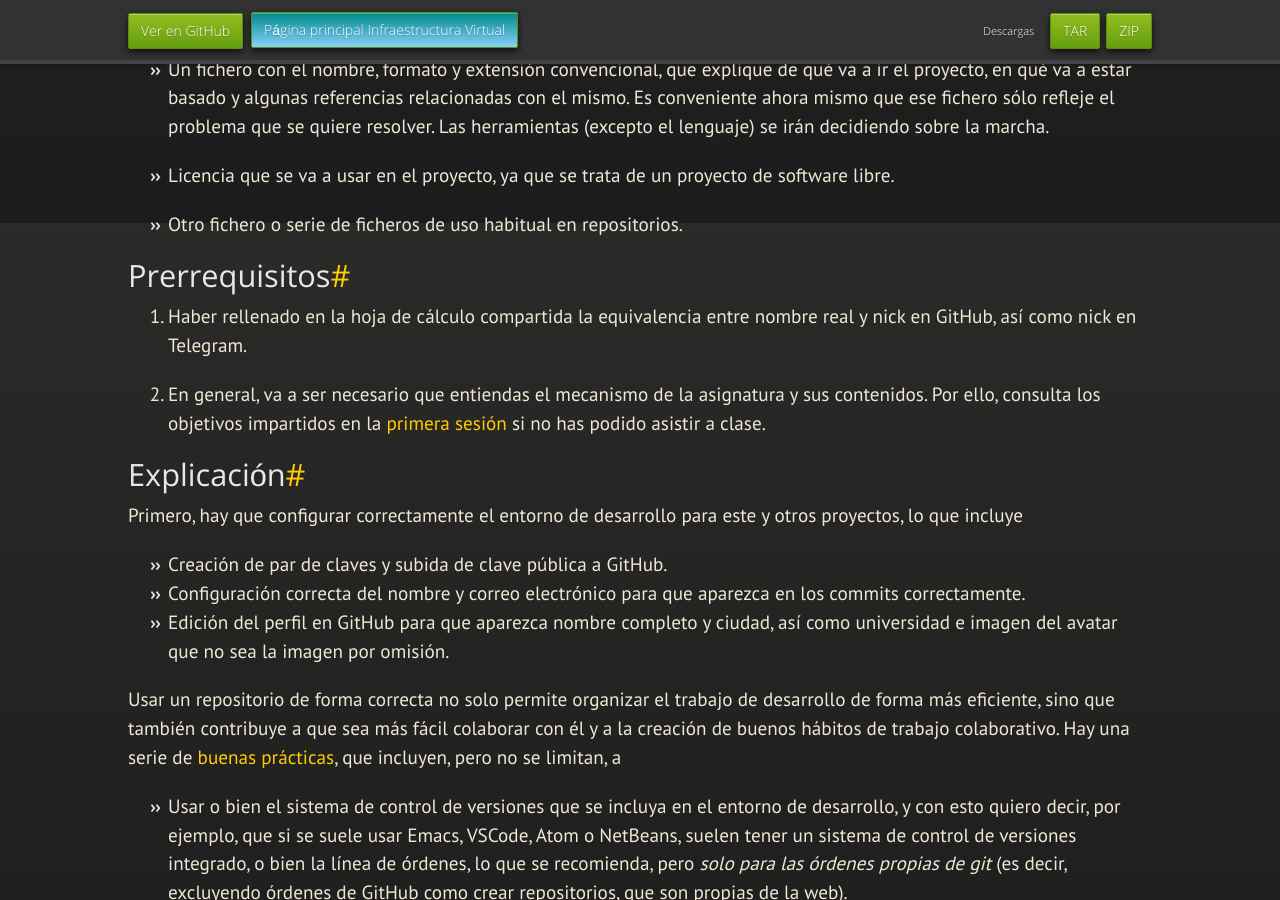
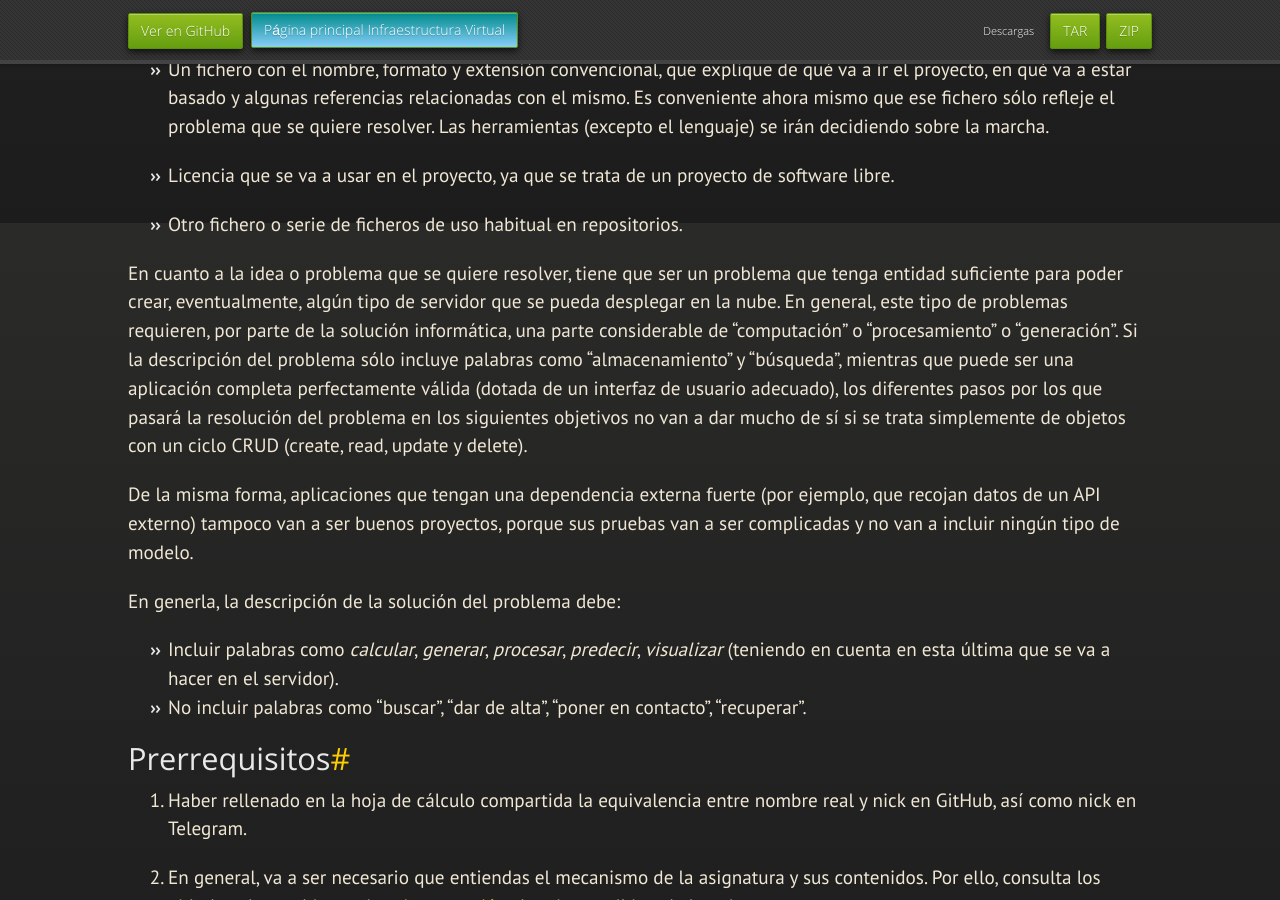
Before and after one commit to JJ/IV, a Jekyll site: the page built from documentos/proyecto/0.Repositorio.md, in a window 1280 px wide and 900 px high, scrolled down 677 px. Built offline with Jekyll 4.4.1, drawn with Linux system fonts in a browser that asks for light colours; nearby versions of some CDN libraries; some web fonts are replaced; our own code applies the rules of GitHub Pages for plain Markdown files; some of the changed text lies outside the part shown.

Commit message:
Sync documentos/proyecto/0.Repositorio.md de master a gh-pages

```diff
--- a/documentos/proyecto/0.Repositorio.md
+++ b/documentos/proyecto/0.Repositorio.md
@@ -43,6 +43,30 @@ de una aplicación. El repositorio contendrá inicialmente:
   proyecto de software libre.
 
 * Otro fichero o serie de ficheros de uso habitual en repositorios.
+
+En cuanto a la idea o problema que se quiere resolver, tiene que ser un problema
+que tenga entidad suficiente para poder crear, eventualmente, algún tipo de
+servidor que se pueda desplegar en la nube. En general, este tipo de problemas
+requieren, por parte de la solución informática, una parte considerable de
+"computación" o "procesamiento" o "generación". Si la descripción del problema
+sólo incluye palabras como "almacenamiento" y "búsqueda", mientras que puede ser
+una aplicación completa perfectamente válida (dotada de un interfaz de usuario
+adecuado), los diferentes pasos por los que pasará la resolución del problema en
+los siguientes objetivos no van a dar mucho de sí si se trata simplemente de
+objetos con un ciclo CRUD (create, read, update y delete).
+
+De la misma forma, aplicaciones que tengan una dependencia externa fuerte (por
+ejemplo, que recojan datos de un API externo) tampoco van a ser buenos
+proyectos, porque sus pruebas van a ser complicadas y no van a incluir ningún
+tipo de modelo.
+
+En generla, la descripción de la solución del problema debe:
+
+* Incluir palabras como *calcular*, *generar*, *procesar*, *predecir*,
+  *visualizar* (teniendo en cuenta en esta última que se va a hacer en el
+  servidor).
+* No incluir palabras como "buscar", "dar de alta", "poner en contacto",
+  "recuperar".
 
 ## Prerrequisitos
 
@@ -181,8 +205,8 @@ condiciones que se indican en la propia plantilla de envíos:
 * No se debe cerrar nunca un PR (porque git y GitHub tienen mecanismos
   para *reparar* un PR simplemente cambiando el contenido del
   repositorio y rama desde el que se solicita un PR por uno correcto).
-* Sólo debéis fusionar el PR en vuestro repositorio cuando haya sido aceptado
-  por el profesor.
+* Sólo debéis fusionar el PR en vuestro repositorio *cuando haya sido aceptado
+  por el profesor*.
 
 El `README.md` del proyecto será, efectivamente, la descripción del proyecto en
 sí. Documentación adicional (por ejemplo, en la documentación de este objetivo
```
